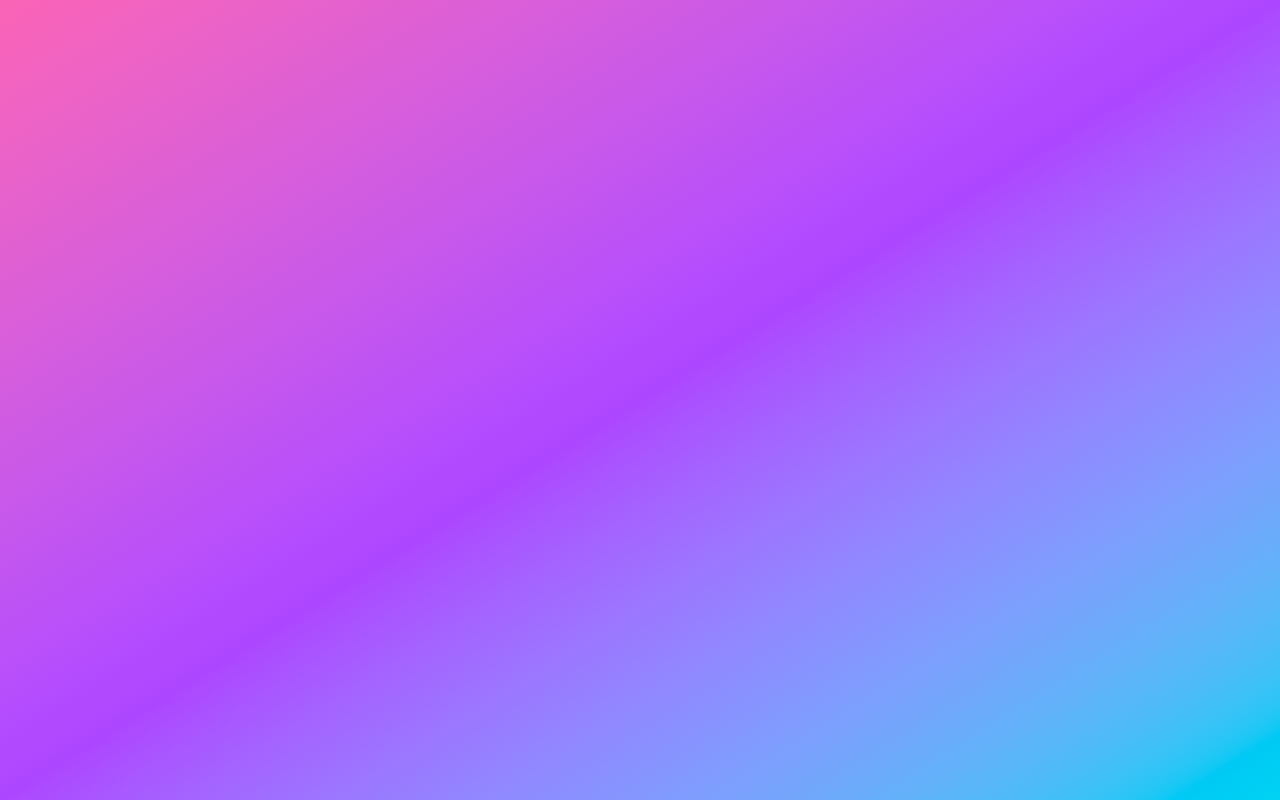
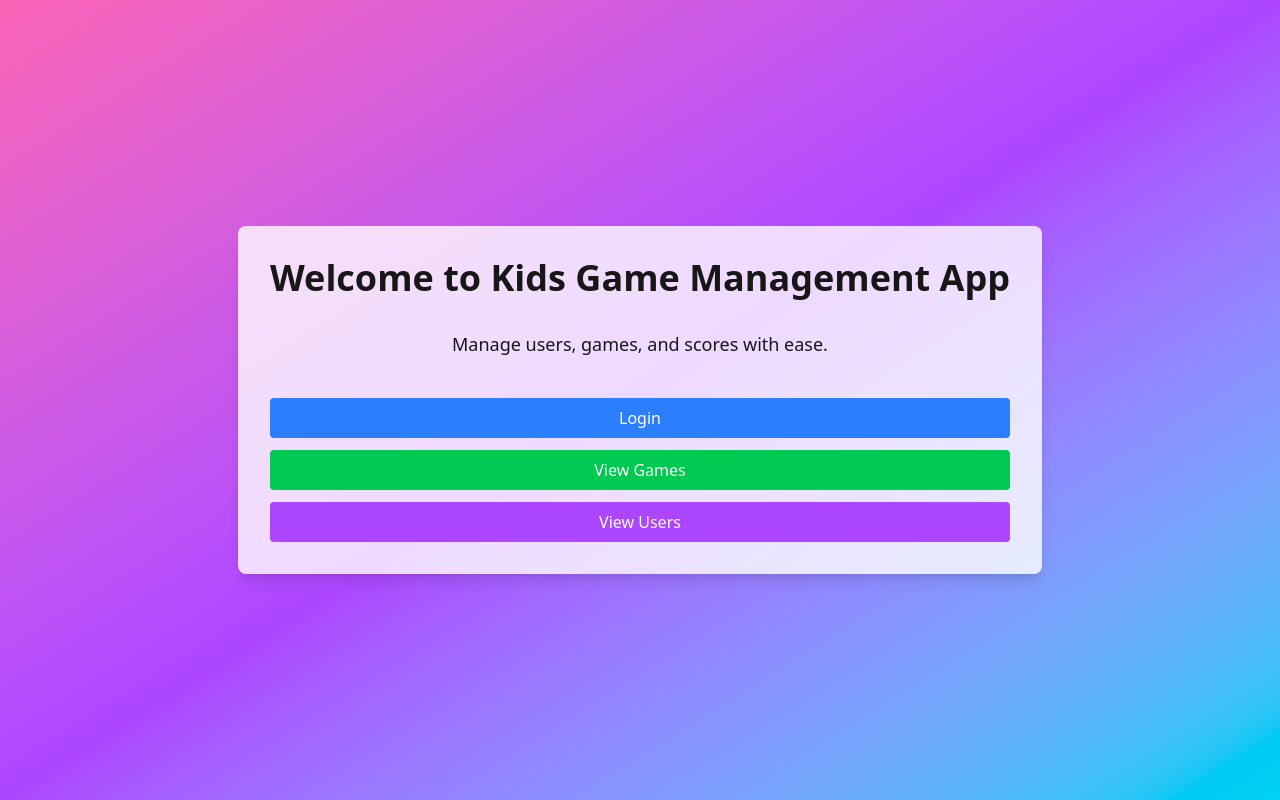
Before and after one commit to christiancrisologo/kids-game-mgt, a Next.js app: page / in a window 1280 px wide. Shown: the top 800 px of the page. Built offline with nearby package versions, Linux system fonts and the light colour scheme.

Commit message:
feat: add landing page with navigation to login, games, and users

```diff
--- a/src/app/page.tsx
+++ b/src/app/page.tsx
@@ -1,10 +1,18 @@
-'use client';
 
+import Link from "next/link";
 
 export default function Home() {
   return (
-    <div className="min-h-screen flex items-center justify-center bg-gradient-to-br from-pink-400 via-purple-500 to-cyan-400 dark:from-purple-900 dark:via-blue-900 dark:to-pink-900">
-
+    <div className="min-h-screen flex flex-col items-center justify-center bg-gradient-to-br from-pink-400 via-purple-500 to-cyan-400 dark:from-purple-900 dark:via-blue-900 dark:to-pink-900">
+      <div className="bg-white/80 dark:bg-gray-900/80 p-8 rounded-lg shadow-lg flex flex-col items-center gap-6">
+        <h1 className="text-4xl font-bold mb-2 text-center">Welcome to Kids Game Management App</h1>
+        <p className="text-lg text-center mb-4">Manage users, games, and scores with ease.</p>
+        <div className="flex flex-col gap-3 w-full">
+          <Link href="/login" className="w-full bg-blue-500 text-white py-2 rounded hover:bg-blue-600 text-center transition">Login</Link>
+          <Link href="/games" className="w-full bg-green-500 text-white py-2 rounded hover:bg-green-600 text-center transition">View Games</Link>
+          <Link href="/users" className="w-full bg-purple-500 text-white py-2 rounded hover:bg-purple-600 text-center transition">View Users</Link>
+        </div>
+      </div>
     </div>
   );
 }
```
